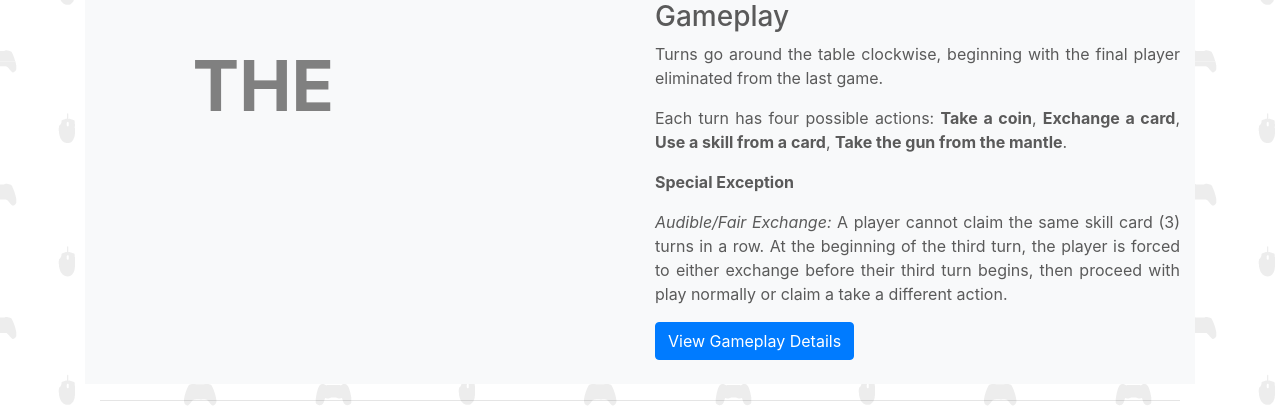
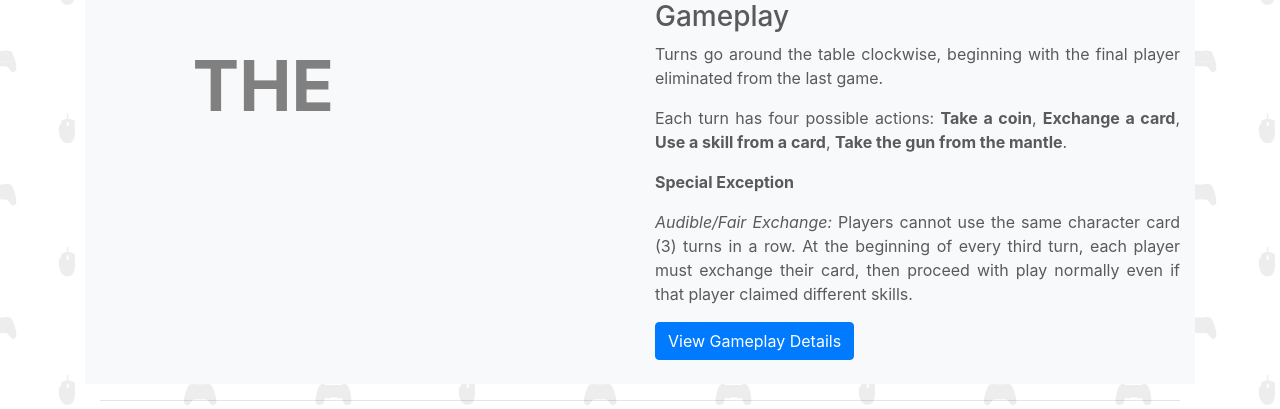
Before and after one commit to kevindublin/gun_on_the_mantle, a Django app: template templates/rules.html in a window 1280 px wide. Shown: the part 739-1148 px from the top of the page. Run offline with Django 3.2, Linux system fonts and the light colour scheme; the template is opened without the code that fills it, so the values that code supplies are empty; some libraries are stand-ins or nearby versions; some web fonts are replaced.

Commit message:
rule update on all pages, challenge images

```diff
--- a/templates/gameplay-details.html
+++ b/templates/gameplay-details.html
@@ -24,7 +24,7 @@
               <li>Take the gun from the mantle</li>
             </ul></p>
             <p><strong>Special Exception</strong></p>
-            <p><em>Audible/Fair Exchange:</em> A player cannot claim the same skill card (3) turns in a row. At the beginning of the third turn, the player is forced to either exchange before their third turn begins, then proceed with play normally or claim a take a different action.</p>
+            <p><em>Audible/Fair Exchange:</em> Players cannot use the same character card (3) turns in a row. At the beginning of every third turn, each player must exchange their card, then proceed with play normally even if that player claimed different skills.</p>
             <a class="btn btn-primary" href="rules">Return to Rulesheet</a>
             <br /><br />
           </div>
--- a/templates/rules.html
+++ b/templates/rules.html
@@ -63,7 +63,7 @@
           <p>Turns go around the table clockwise, beginning with the final player eliminated from the last game.</p>
           <p>Each turn has four possible actions: <strong>Take a coin</strong>, <strong>Exchange a card</strong>, <strong>Use a skill from a card</strong>, <strong>Take the gun from the mantle</strong>.</p>
           <p><strong>Special Exception</strong></p>
-          <p><em>Audible/Fair Exchange:</em> A player cannot claim the same skill card (3) turns in a row. At the beginning of the third turn, the player is forced to either exchange before their third turn begins, then proceed with play normally or claim a take a different action.</p>
+          <p><em>Audible/Fair Exchange:</em> Players cannot use the same character card (3) turns in a row. At the beginning of every third turn, each player must exchange their card, then proceed with play normally even if that player claimed different skills.</p>
           <a class="btn btn-primary" href="gameplay-details">View Gameplay Details</a>
           <br /><br />
         </div>
```
Also changed, not shown: static/img/challenge00.svg (added), static/img/challenge01.svg (added), static/img/challenge02.svg (added), static/img/challenge03.svg (added), static/img/challenge04.svg (added), static/img/challenge05.svg (added).
